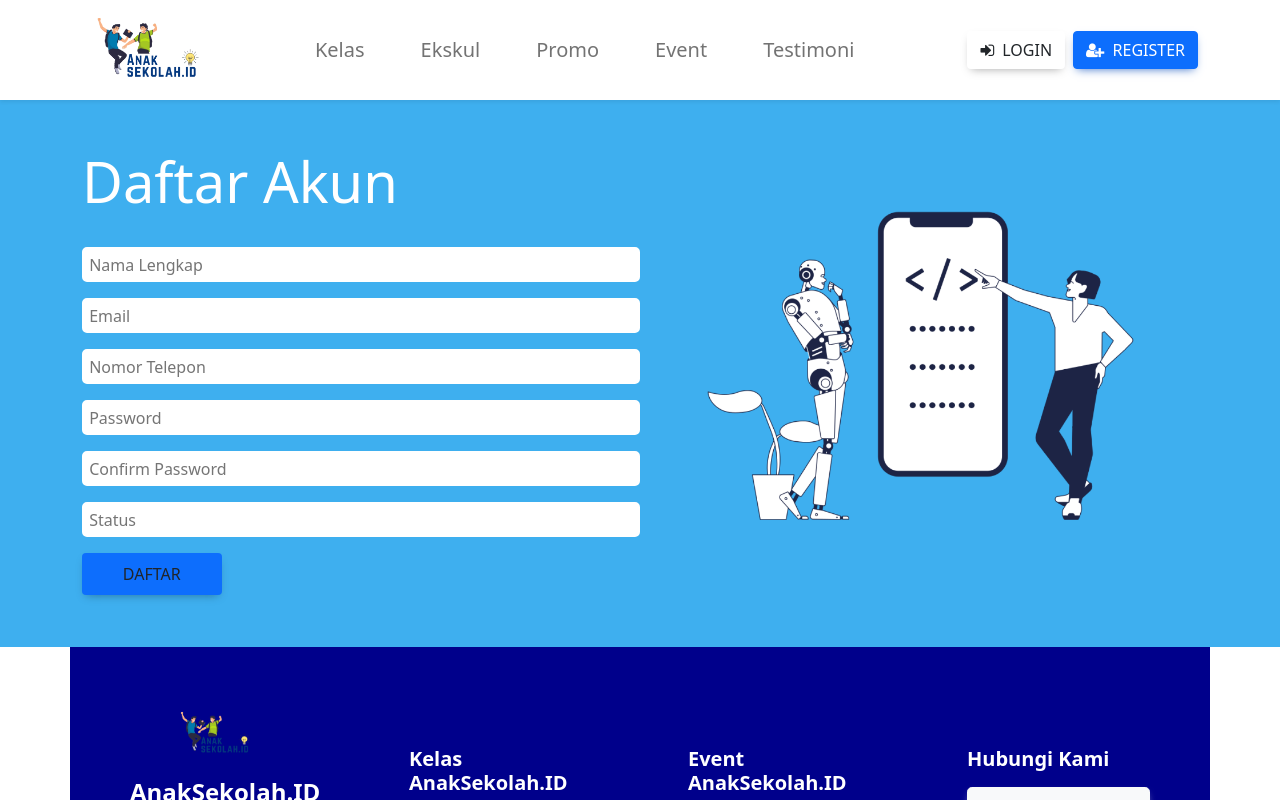
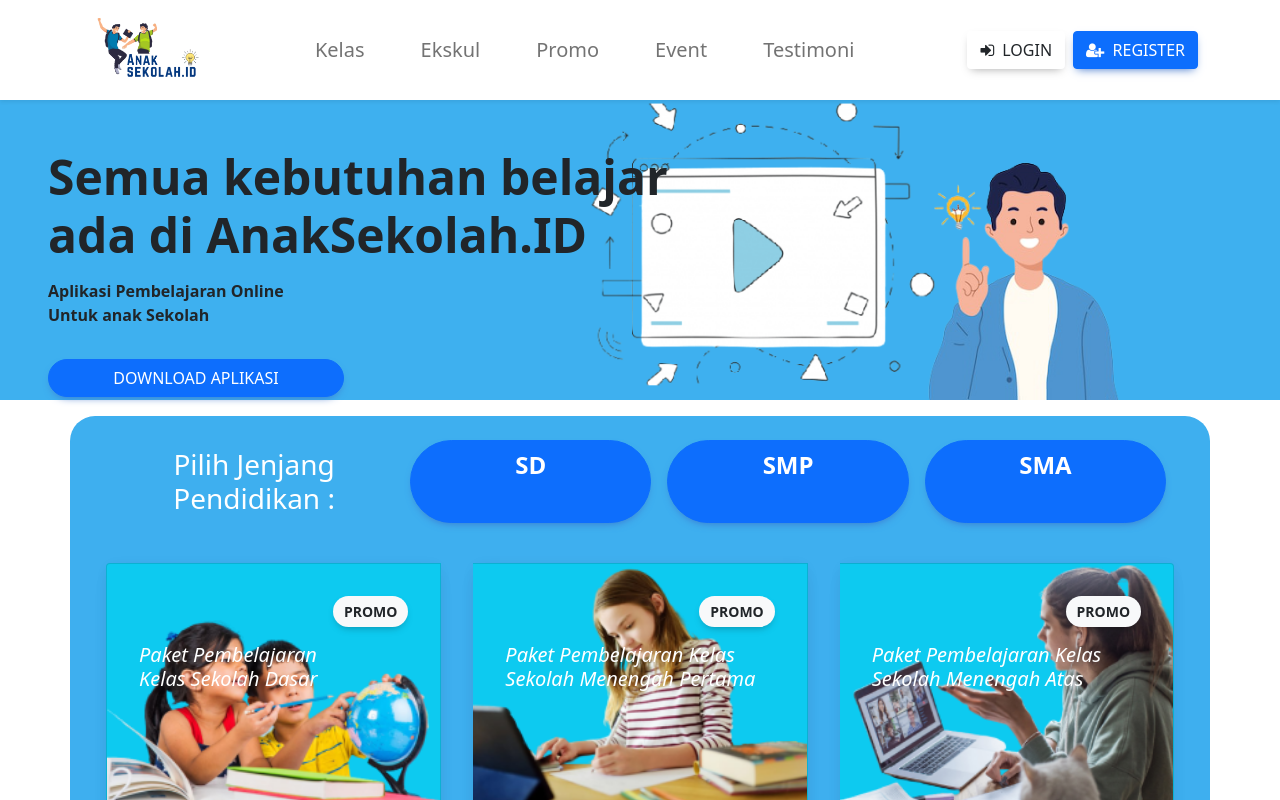
Before and after one commit to candra09/anaksekolah.id-1, a React (Create React App) app: page / in a window 1280 px wide. Shown: the top 800 px of the page. Built offline with nearby package versions, Linux system fonts and the light colour scheme.

Commit message:
Update Home
Menampilkan tampilan home

```diff
--- a/src/App.js
+++ b/src/App.js
@@ -3,8 +3,6 @@
 import Navbar from "./components/Navbar";
 import Home from "./components/Home";
 import Footer from "./components/Footer";
-import Login from "./components/Login";
-import Kelas from "./components/Kelas";
 import Register from "./components/Register";
 
 function App() {
@@ -12,8 +10,8 @@
     <div>
       <div className="App">
         <Navbar />
-        {/* <Home /> */}
-        <Register />
+        <Home />
+        {/* <Register /> */}
         <Footer />
       </div>
     </div>
```
